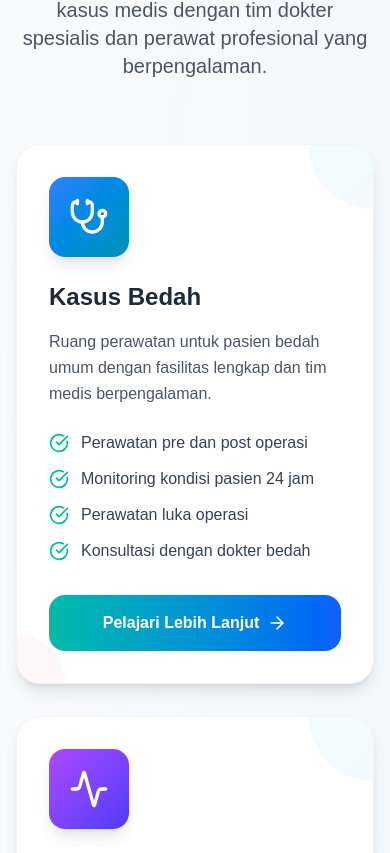
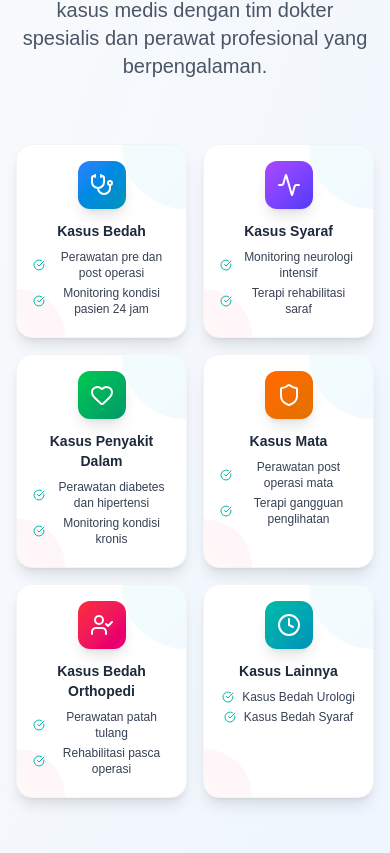
Before and after one commit to Kokorody/Web-profile-Bhayangkara, a Next.js app in the folder frontend/: page /perawatan-umum in a window 390 px wide. Shown: the part 3791-4644 px from the top of the page. Built offline with nearby package versions, Linux system fonts and the light colour scheme.

Commit message:
feat: enhance ServiceCard layout for improved responsiveness and visual clarity

```diff
--- a/frontend/src/app/perawatan-umum/page.tsx
+++ b/frontend/src/app/perawatan-umum/page.tsx
@@ -92,7 +92,7 @@ const ServiceCard = ({ icon: Icon, title, description, features, color, delay }:
       initial={{ opacity: 0, y: 50 }}
       animate={isInView ? { opacity: 1, y: 0 } : { opacity: 0, y: 50 }}
       transition={{ duration: 0.6, delay }}
-      className="group relative bg-white rounded-3xl p-8 shadow-lg hover:shadow-2xl transition-all duration-500 overflow-hidden border border-gray-100"
+      className="group relative bg-white rounded-2xl md:rounded-3xl p-4 md:p-8 shadow-lg hover:shadow-2xl transition-all duration-500 overflow-hidden border border-gray-100"
       onMouseEnter={() => setIsHovered(true)}
       onMouseLeave={() => setIsHovered(false)}
     >
@@ -110,43 +110,45 @@ const ServiceCard = ({ icon: Icon, title, description, features, color, delay }:
         transition={{ duration: 0.5 }}
       />
 
-      <div className="relative z-10">
+      <div className="relative z-10 text-center md:text-left">
         {/* Icon */}
         <motion.div
-          className={`w-20 h-20 rounded-2xl bg-gradient-to-br ${color} flex items-center justify-center mb-6 shadow-lg`}
+          className={`w-12 h-12 md:w-20 md:h-20 rounded-xl md:rounded-2xl bg-gradient-to-br ${color} flex items-center justify-center mb-3 md:mb-6 shadow-lg mx-auto md:mx-0`}
           whileHover={{ scale: 1.1, rotate: 5 }}
           transition={{ duration: 0.3 }}
         >
-          <Icon className="w-10 h-10 text-white" />
+          <Icon className="w-6 h-6 md:w-10 md:h-10 text-white" />
         </motion.div>
 
         {/* Content */}
-        <h3 className="text-2xl font-bold text-gray-800 mb-4 group-hover:text-teal-600 transition-colors duration-300">
+        <h3 className="text-sm md:text-2xl font-bold text-gray-800 mb-2 md:mb-4 group-hover:text-teal-600 transition-colors duration-300">
           {title}
         </h3>
-        <p className="text-gray-600 mb-6 leading-relaxed">
+        <p className="text-xs md:text-base text-gray-600 mb-3 md:mb-6 leading-relaxed hidden md:block">
           {description}
         </p>
 
-        {/* Features */}
-        <ul className="space-y-3">
-          {features.map((feature) => (
+        {/* Features - Show first 2 on mobile, all on desktop */}
+        <ul className="space-y-1 md:space-y-3">
+          {features.map((feature, index) => (
             <motion.li
               key={feature}
               initial={{ opacity: 0, x: -20 }}
               animate={isInView ? { opacity: 1, x: 0 } : { opacity: 0, x: -20 }}
               transition={{ duration: 0.4, delay: delay + (feature.length * 0.01) }}
-              className="flex items-center gap-3"
+              className={`flex items-center gap-2 md:gap-3 justify-center md:justify-start ${
+                index >= 2 ? 'hidden md:flex' : ''
+              }`}
             >
-              <CheckCircle className="w-5 h-5 text-teal-500 flex-shrink-0" />
-              <span className="text-gray-700 font-medium">{feature}</span>
+              <CheckCircle className="w-3 h-3 md:w-5 md:h-5 text-teal-500 flex-shrink-0" />
+              <span className="text-xs md:text-sm text-gray-700 font-medium">{feature}</span>
             </motion.li>
           ))}
         </ul>
 
-        {/* Action Button */}
+        {/* Action Button - Hidden on mobile, shown on desktop */}
         <motion.button
-          className="mt-8 w-full bg-gradient-to-r from-teal-500 to-blue-600 text-white py-4 rounded-2xl font-semibold hover:from-teal-600 hover:to-blue-700 transition-all duration-300 flex items-center justify-center gap-2 group/btn"
+          className="hidden md:flex mt-8 w-full bg-gradient-to-r from-teal-500 to-blue-600 text-white py-4 rounded-2xl font-semibold hover:from-teal-600 hover:to-blue-700 transition-all duration-300 items-center justify-center gap-2 group/btn"
           whileHover={{ scale: 1.02 }}
           whileTap={{ scale: 0.98 }}
         >
@@ -725,7 +727,7 @@ const PerawatanUmumPage = () => {
             </p>
           </motion.div>
 
-          <div className="grid grid-cols-1 md:grid-cols-2 lg:grid-cols-3 gap-8">
+          <div className="grid grid-cols-2 md:grid-cols-2 lg:grid-cols-3 gap-4 md:gap-8">
             {services.map((service) => (
               <ServiceCard key={service.title} {...service} />
             ))}
```
